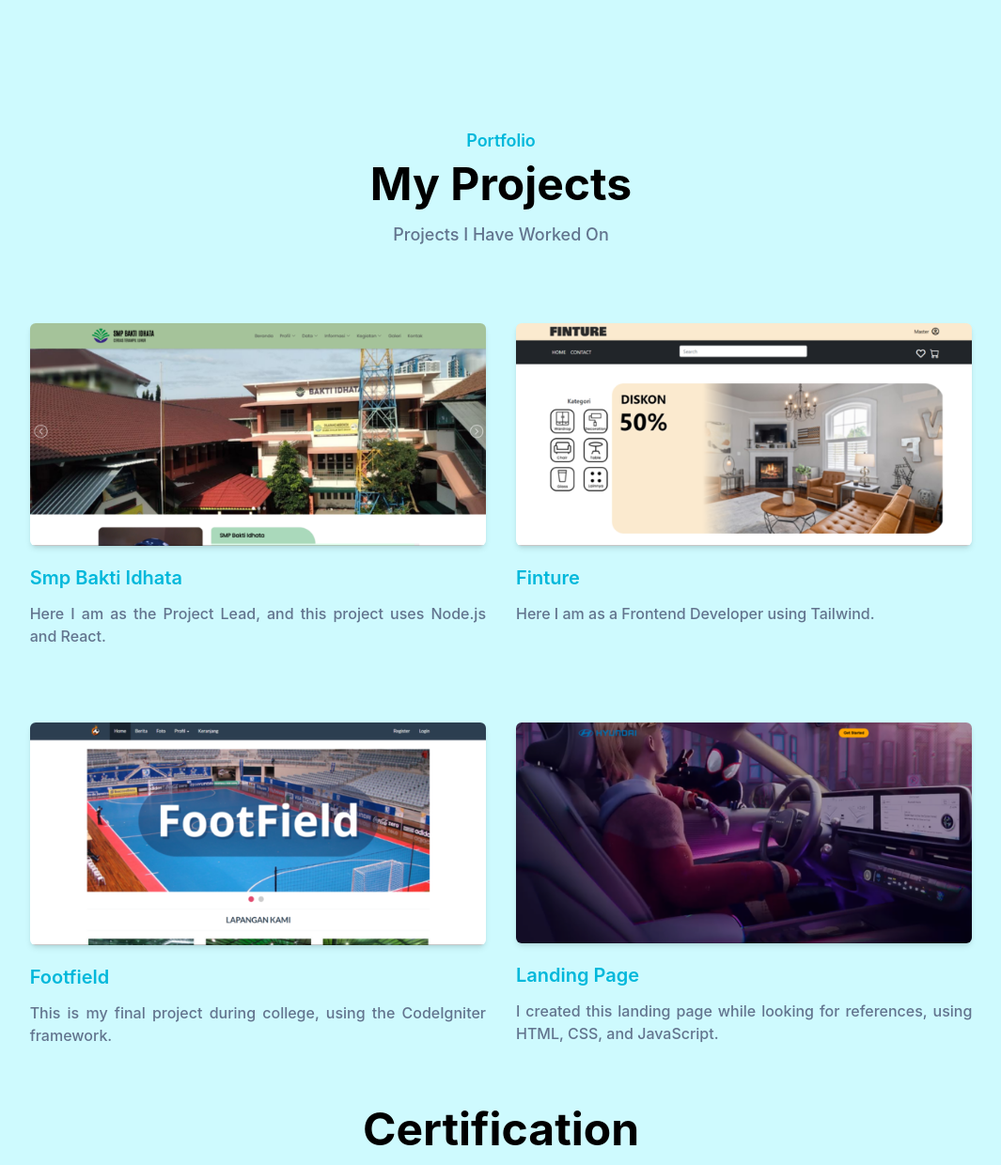
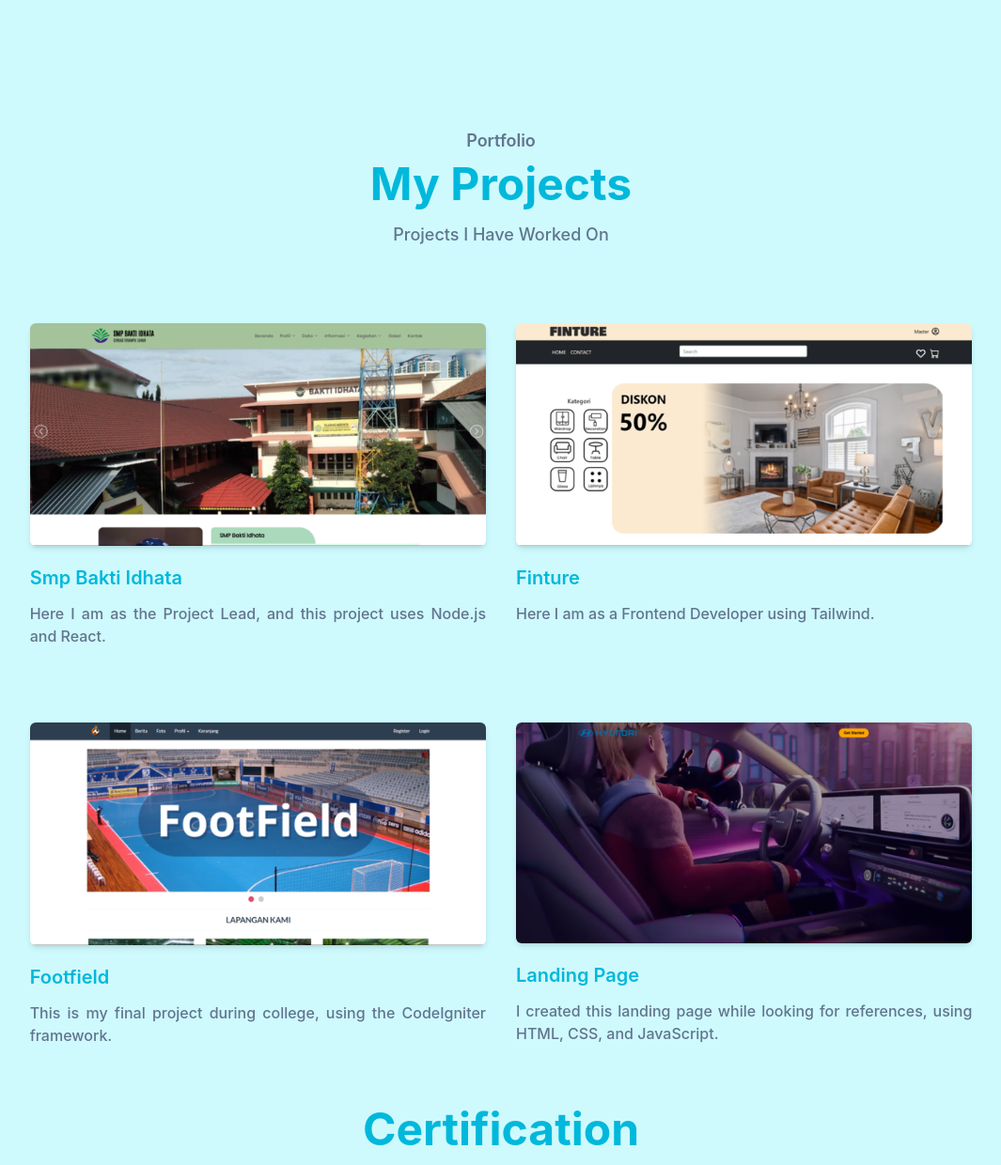
Before and after one commit to fazaram/porto-tailwind, a website: page index.html in a window 1280 px wide. Shown: the part 1280-2520 px from the top of the page at 94% size, without its empty margins (107-1172 px from the left). Drawn offline with Linux system fonts and the light colour scheme.

Commit message:
Update index.html

```diff
--- a/index.html
+++ b/index.html
@@ -249,9 +249,9 @@
       <div class="container">
         <div class="w-full px-4">
           <div class="mx-auto mb-16 max-w-xl text-center">
-            <h4 class="font-semibold text-lg text-cyan-500 mb-2">Portfolio</h4>
+            <h4 class="font-semibold text-lg text-slate-500 mb-2">Portfolio</h4>
             <h2
-              class="font-bold text-slate-800 text-3xl sm:text-4xl lg:text-5xl mb-4"
+              class="font-bold text-cyan-500 text-3xl sm:text-4xl lg:text-5xl mb-4"
             >
               My Projects
             </h2>
@@ -334,7 +334,7 @@
           <div class="mx-auto mb-16 max-w-xl text-center">
 
             <h2
-              class="font-bold text-slate-800 text-3xl sm:text-4xl lg:text-5xl mb-4"
+              class="font-bold text-cyan-500 text-3xl sm:text-4xl lg:text-5xl mb-4"
             >
               Certification
             </h2>
```
